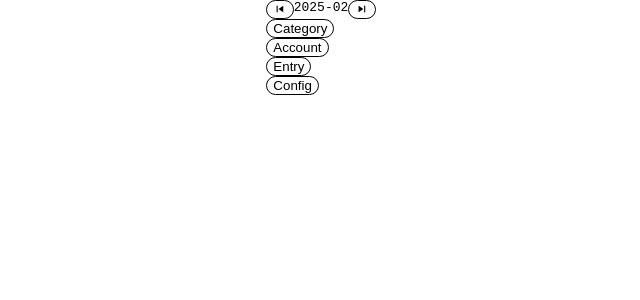
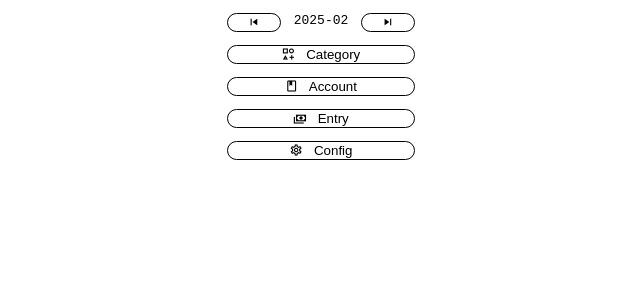
Before and after one commit to sombriks/yapext, a Vue app: page / in a window 1280 px wide. Shown: the top 300 px of the page, without its empty margins (319-959 px from the left). Built offline with nearby package versions, Linux system fonts and the light colour scheme.

Commit message:
works on components

```diff
--- a/src/js/components/account-button-panel.vue
+++ b/src/js/components/account-button-panel.vue
@@ -1,5 +1,5 @@
 <template>
-  <panel-button title="Account"/>
+  <panel-button icon="mdi-book-outline" title="Account"/>
 </template>
 <script setup>
 import PanelButton from "../controls/panel-button.vue"
--- a/src/js/components/category-button-panel.vue
+++ b/src/js/components/category-button-panel.vue
@@ -1,5 +1,5 @@
 <template>
-  <panel-button title="Category"/>
+  <panel-button icon="mdi-shape-plus-outline" title="Category"/>
 </template>
 <script setup>
 import PanelButton from "../controls/panel-button.vue"
--- a/src/js/components/config-button-panel.vue
+++ b/src/js/components/config-button-panel.vue
@@ -1,7 +1,6 @@
 <template>
-  <button>Config</button>
+  <panel-button icon="mdi-cog-outline" title="Config"/>
 </template>
 <script setup>
-import {ref} from "vue"
-
+import PanelButton from "../controls/panel-button.vue"
 </script>
--- a/src/js/components/entry-button-panel.vue
+++ b/src/js/components/entry-button-panel.vue
@@ -1,5 +1,5 @@
 <template>
-  <panel-button title="Entry"/>
+  <panel-button icon="mdi-cash-multiple" title="Entry"/>
 </template>
 <script setup>
 import PanelButton from "../controls/panel-button.vue"
--- a/src/js/controls/panel-button.vue
+++ b/src/js/controls/panel-button.vue
@@ -1,15 +1,24 @@
 <template>
-  <div class="container'">
-    <button>{{title}}</button>
+  <div class="container">
+    <base-button v-if="!expanded" :icon="icon" @click="expanded = true">{{title}}</base-button>
   </div>
 </template>
 <script setup>
-defineProps(["title"])
+import {ref} from "vue"
 
+import BaseButton from '../elements/base-button.vue'
+
+defineProps(["title", "icon"])
+
+const expanded = ref(false)
 </script>
 <style scoped>
 .container {
+  margin: 1rem;
   display: flex;
   justify-content: space-between;
 }
+button {
+  width:100%;
+}
 </style>
--- a/src/js/controls/period-selector.vue
+++ b/src/js/controls/period-selector.vue
@@ -17,17 +17,25 @@
 const end = defineModel("end")
 
 function doPrev() {
-  start.value = startOfMonth(addMonths(start.value,-1))
-  end.value = endOfMonth(addMonths(end.value,-1))
+  start.value = startOfMonth(addMonths(start.value, -1))
+  end.value = endOfMonth(addMonths(end.value, -1))
 }
-function doNext () {
-  start.value = startOfMonth(addMonths(start.value,1))
-  end.value = endOfMonth(addMonths(end.value,1))
+
+function doNext() {
+  start.value = startOfMonth(addMonths(start.value, 1))
+  end.value = endOfMonth(addMonths(end.value, 1))
 }
 </script>
 <style scoped>
 .container {
+  margin: 1rem;
   display: flex;
   justify-content: space-between;
 }
+
+span {
+  flex-grow: 1;
+  margin-left: 1rem;
+  margin-right: 1rem;
+}
 </style>
--- a/src/js/elements/base-button.vue
+++ b/src/js/elements/base-button.vue
@@ -1,7 +1,10 @@
 <template>
-  <h1></h1>
+  <button>
+    <span class="mdi" :class="icon"></span>
+    &nbsp;
+    <slot/>
+  </button>
 </template>
 <script setup>
-import {ref} from "vue"
-
+defineProps(["icon"])
 </script>
```
Also changed, not shown: 1 other file (tests, documents, lock files or other folders).
